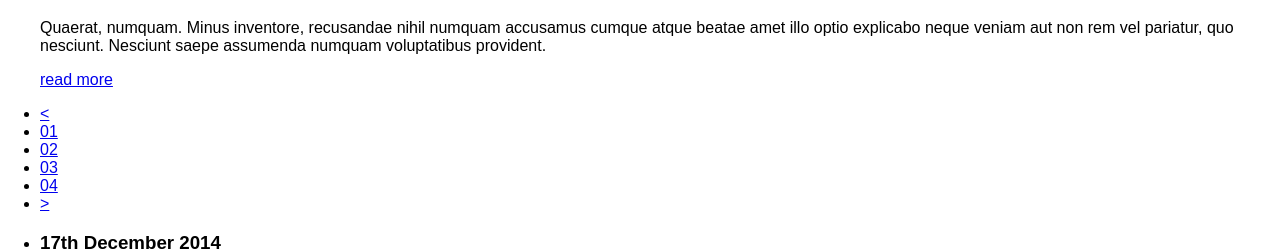
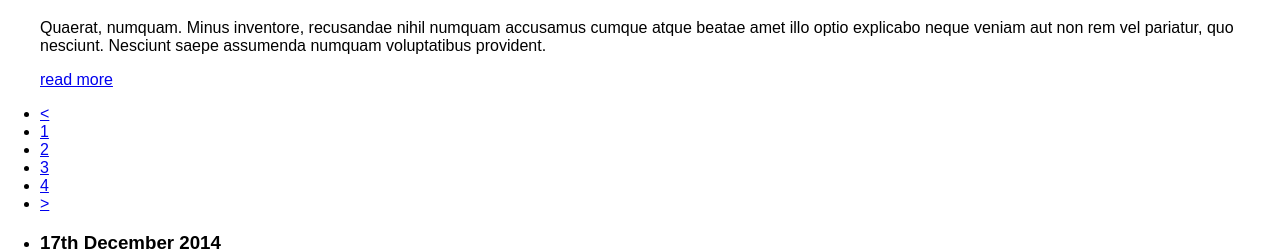
Before and after one commit to bechtold/csc_workshop_demo, a website: page index.html in a window 1280 px wide. Shown: the part 1697-1948 px from the top of the page. Drawn offline with Linux system fonts and the light colour scheme.

Commit message:
changed pager

```diff
--- a/index.html
+++ b/index.html
@@ -169,10 +169,10 @@
         <nav class="pager">
             <ul>
                 <li><a href="#"><</a></li>
-                <li><a href="#">01</a></li>
-                <li><a href="#">02</a></li>
-                <li><a href="#">03</a></li>
-                <li><a href="#">04</a></li>
+                <li><a href="#">1</a></li>
+                <li><a href="#">2</a></li>
+                <li><a href="#">3</a></li>
+                <li><a href="#">4</a></li>
                 <li><a href="#">></a></li>
             </ul>
         </nav>
```
